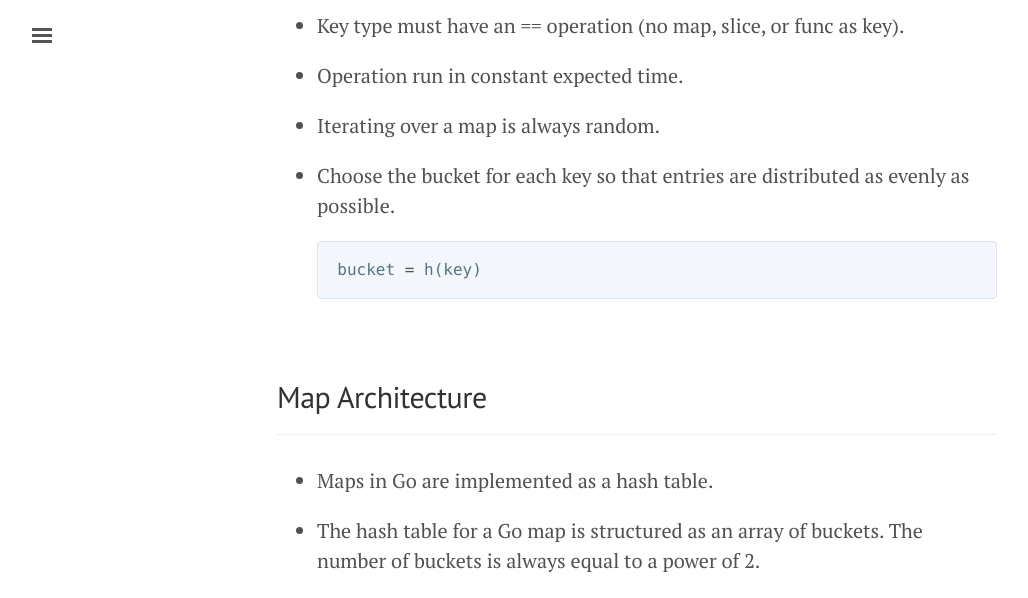
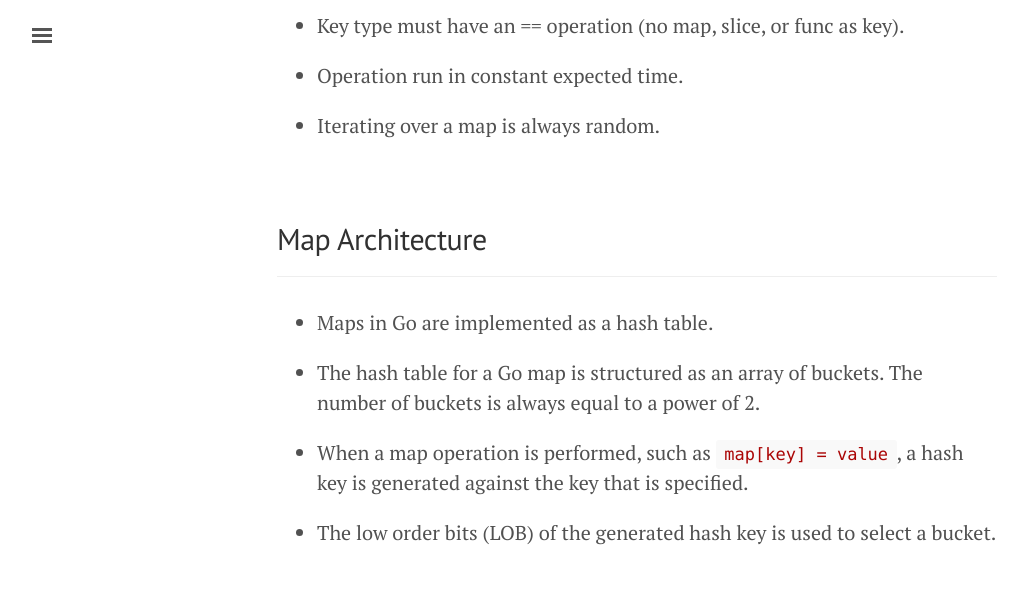
Before and after one commit to SGKutty/go, a Jekyll site: the page built from lessons/14/map.md, in a window 1280 px wide and 1400 px high, scrolled down 810 px. Shown: the top 598 px of the window, without its empty margins (3-1031 px from the left). Built offline with Jekyll 4.4.1, drawn with Linux system fonts in a browser that asks for light colours; some of the changed text lies outside the part shown; grey boxes are pictures that could not be loaded.

````diff
--- a/lessons/14/map.md
+++ b/lessons/14/map.md
@@ -31,12 +31,6 @@ title: 14 - Map
 
 - Iterating over a map is always random.
 
-- Choose the bucket for each key so that entries are distributed as evenly as possible.
-
-    ```go
-    bucket = h(key)
-    ```
-
 &nbsp;
 
 ## Map Architecture
@@ -46,17 +40,29 @@ title: 14 - Map
 
 - The hash table for a Go map is structured as an array of buckets. The number of buckets is always equal to a power of 2.
 
-- When a map operation is performed, such as `colors["Black"] = "#000000"`, a hash key is generated against the key that is specified.
+- When a map operation is performed, such as `map[key] = value`, a hash key is generated against the key that is specified.
 
 - The low order bits (LOB) of the generated hash key is used to select a bucket.
 
+    &nbsp;
+
+    ![buckets.png](https://g-kutty.github.io/go-tour/lessons/14/images/buckets.png?raw=true)
+
+    &nbsp;
+
 - Once a bucket is selected, the key/value pair needs to be stored, removed or looked up, depending on the type of operation.
 
-- If we look inside any bucket, we will find two data structures. First, there is an array with the top 8 high order bits (HOB) from the same hash key. This array distinguishes each individual key/value pair stored in the respective bucket
+- If we look inside any bucket, we will find two data structures. __First__, there is an array with the top 8 high order bits (`HOB`) from the same hash key.
 
-- Second, there is an array of bytes that store the key/value pairs. The byte array packs all the keys and then all the values together for the respective bucket.
+- This array distinguishes each individual key/value pair stored in the respective bucket.
 
-&nbsp;
+- __Second__, there is an array of bytes that store the key/value pairs. The byte array packs all the keys and then all the values together for the respective bucket.
+
+    &nbsp;
+
+    ![map_hash_table.png](https://g-kutty.github.io/go-tour/lessons/14/images/map_hash_table.png?raw=true)
+
+    &nbsp;
 
 ## Map lookup implementation
 ***
````
Also changed, not shown: other parts of lessons/14/map.md (+3 -3 lines), lessons/19/numeric_types.md (added, +31 -0 lines), lessons/14/images/bucket.png (added), lessons/14/images/buckets.png (added), lessons/14/images/comparison.png (added), lessons/14/images/map_arch.png (added), lessons/14/images/map_bucket.png (deleted), lessons/14/images/map_hash_table.png (added), lessons/14/images/map_in_go.png (deleted), lessons/14/images/maps_in_other_lang.png (deleted), public/images/golang.png.
